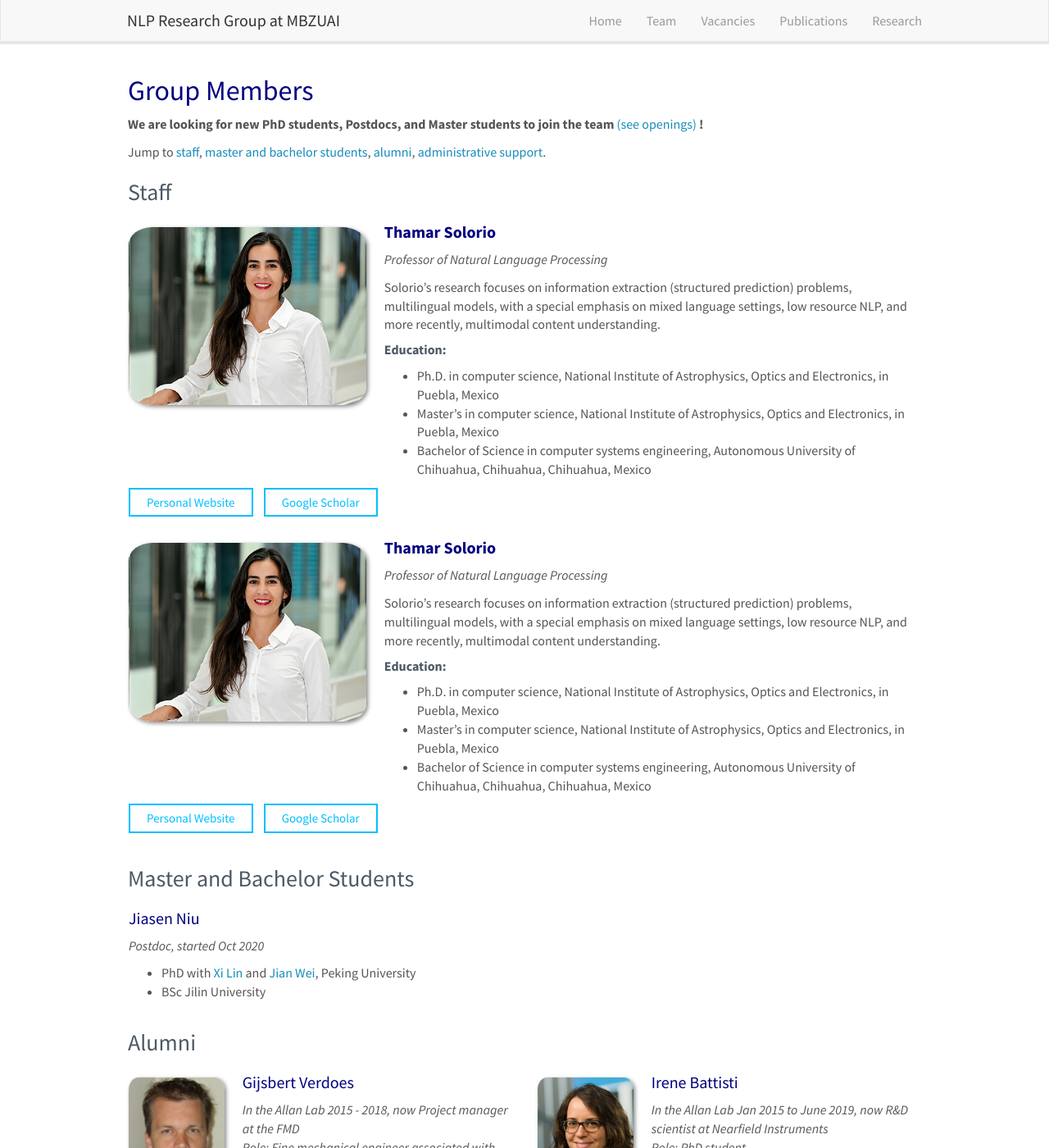
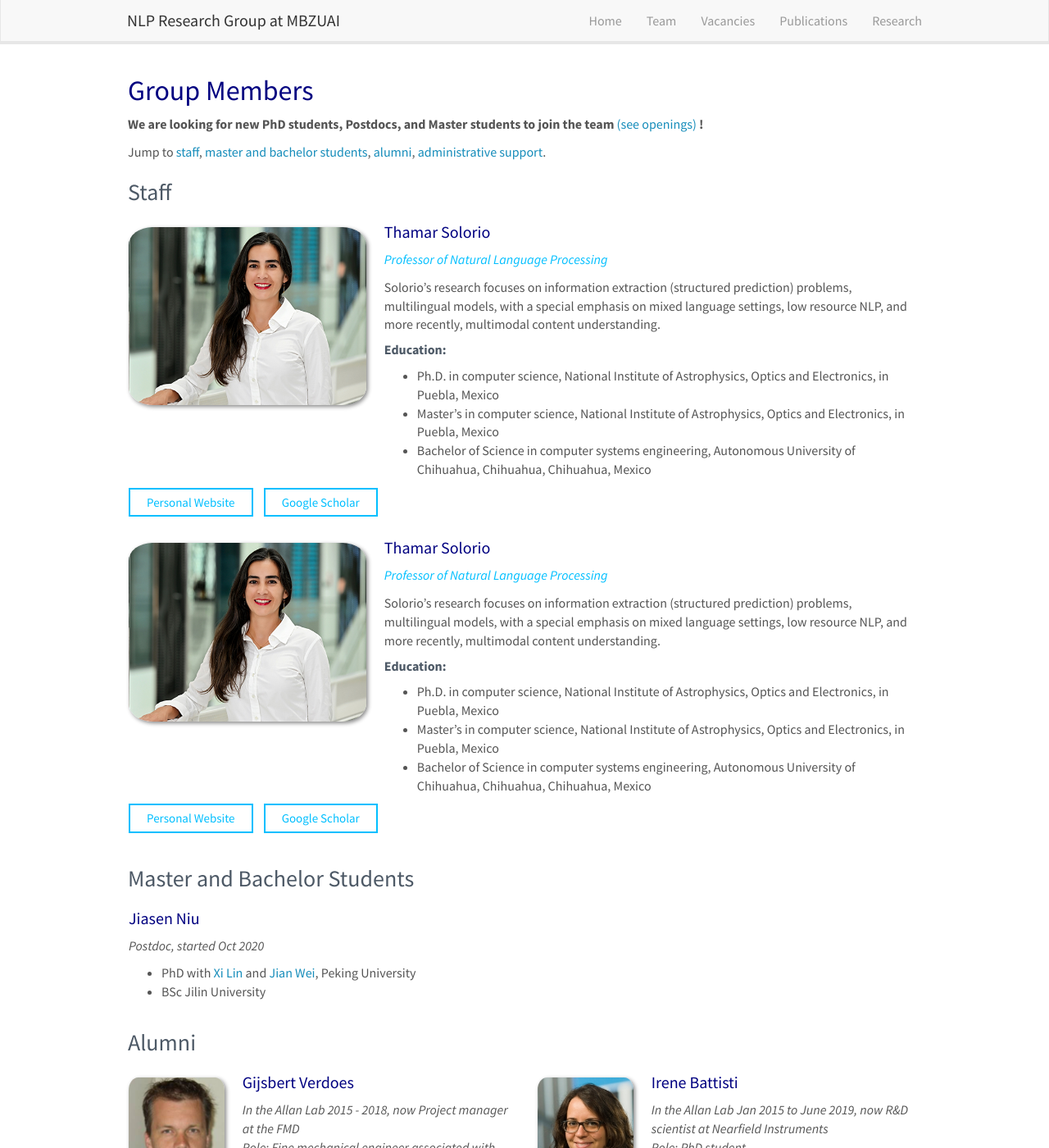
Before and after one commit to RamzaBasharat/MBZUAI, a Jekyll site: the page built from _pages/team.md, in a window 1280 px wide and 1400 px high. Shown: the whole window at 82% size. Built offline with Jekyll 4.4.1, drawn with Linux system fonts in a browser that asks for light colours; nearby versions of some CDN libraries; some of the changed text lies outside the part shown.

Commit message:
setting css

```diff
--- a/_includes/footer.html
+++ b/_includes/footer.html
@@ -1,10 +1,10 @@
-<div id="footer" class="panel">
+<div id="footer" class="panel footer">
   <div class="panel-footer">
 	<div class="container-fluid">
 	  <div class="row">
 		<div class="col-sm-8">
 
-		  <p>&copy 2024 NLP research group at MBZUAI.</p>
+		  <p>&copy 2024 NLP Research Group at MBZUAI</p>
               <p>We are part of the <a href="https://mbzuai.ac.ae/research/department/natural-language-processing-department/">Department of Natural Language Processing</a> at the<a href="https://mbzuai.ac.ae/"> Mohamed bin Zayed University of Artificial Intelligence (MBZUAI)</a>.</p>
 
 
--- a/_pages/team.md
+++ b/_pages/team.md
@@ -25,8 +25,8 @@ Jump to [staff](#staff), [master and bachelor students](#master-and-bachelor-stu
 
 <div class="col-sm-12 clearfix">
   <img src="{{ site.url }}{{ site.baseurl }}/images/teampic/{{ member.photo }}" class="img-responsive" width="30%" style="float: left" />
-  <h4 class="navy_color"><b>{{ member.name }}</b></h4>
-  <i class="sky_color">{{ member.info }}</i>
+  <h4>{{ member.name }}</h4>
+  <i class="sky">{{ member.info }}</i>
 
 [//]: # (  <a href="mailto:{{ member.email }}">{{ member.email }}</a>)
   <p>Solorio’s research focuses on information extraction (structured prediction) problems, multilingual models, with a special emphasis on mixed language settings, low resource NLP, and more recently, multimodal content understanding.</p>
--- a/css/main.scss
+++ b/css/main.scss
@@ -126,3 +126,8 @@ color: #00bfff;
     text-decoration: none;
     text-transform: none;
 }
+
+.footer{
+color: #fff;
+background-color: #4d5966;
+}
```
